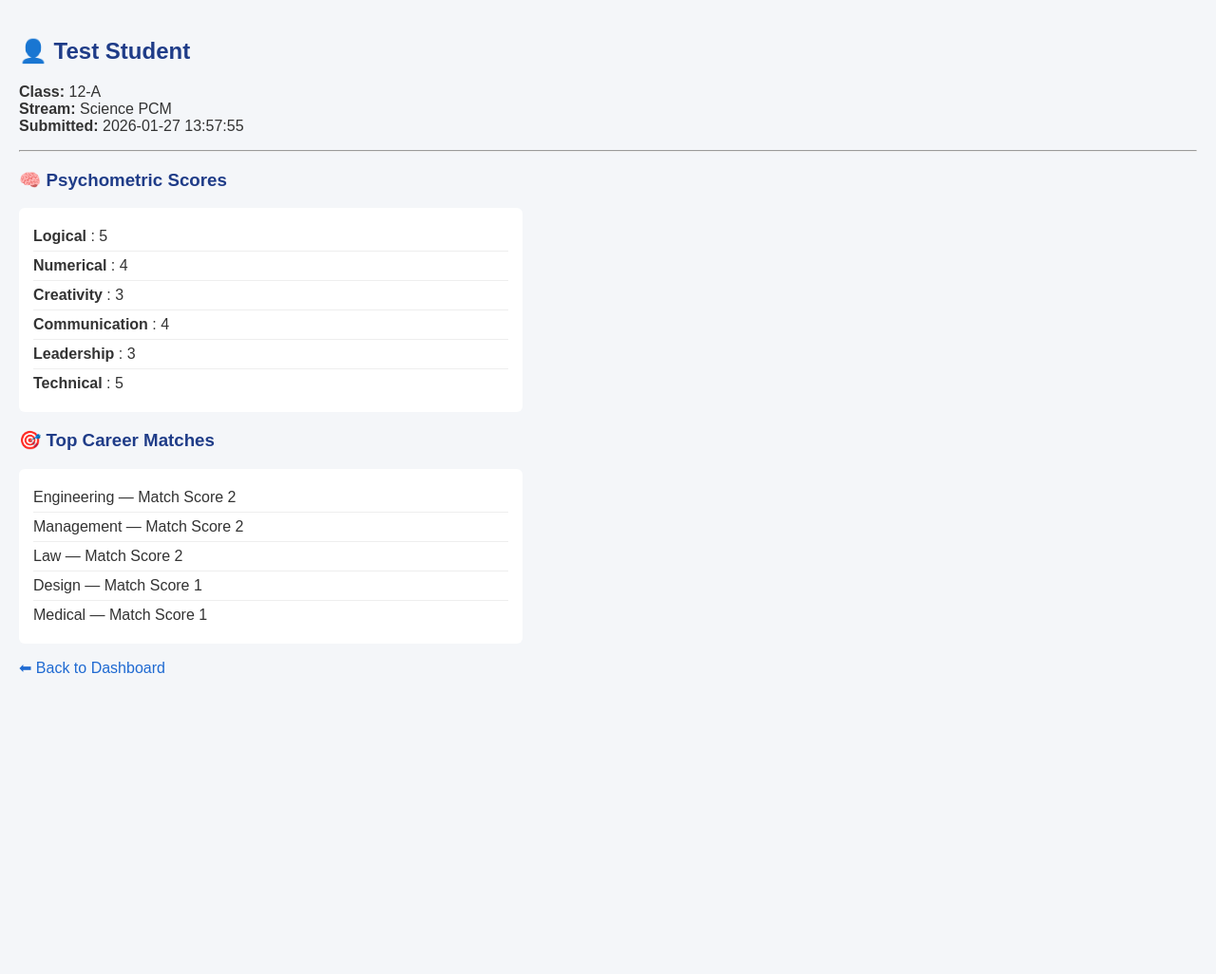
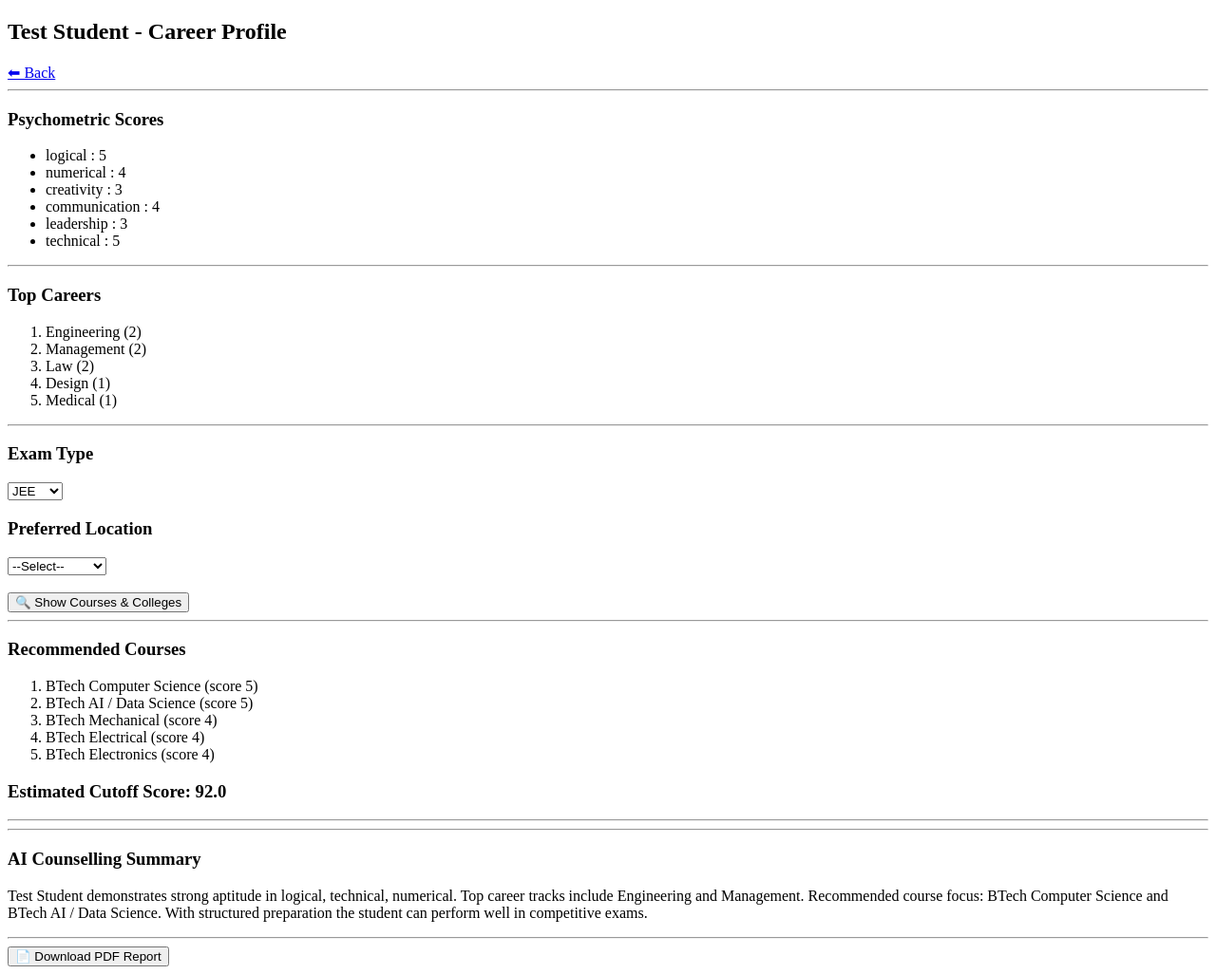
Before and after one commit to arkajinx/career-portal, a Flask app: page /student/1 in a window 1280 px wide. Shown: the whole page at 95% size. Before the commit the page ends 709 px from the top, so only its background shows below. Run offline with Flask 3, Linux system fonts and the light colour scheme; the visitor is signed in with stand-in values (Sample User, id 1); data comes from the database, SQL or seed files in the repository.

Commit message:
Enhance student detail page with new features
Updated the student detail page to include additional features such as exam type selection, preferred location, and recommended courses.

```diff
--- a/templates/student_detail.html
+++ b/templates/student_detail.html
@@ -1,40 +1,97 @@
 <!DOCTYPE html>
 <html>
 <head>
-    <title>Student Detail – Career Portal</title>
-    <link rel="stylesheet" href="{{ url_for('static', filename='style.css') }}">
+    <title>Student Detail</title>
 </head>
 <body>
 
-<h2>👤 {{ student[1] }}</h2>
+<h2>{{ student[1] }} - Career Profile</h2>
 
-<p>
-<b>Class:</b> {{ student[2] }} <br>
-<b>Stream:</b> {{ student[3] }} <br>
-<b>Submitted:</b> {{ student[6] if student|length > 6 else "" }}
-</p>
+<a href="/dashboard">⬅ Back</a>
 
 <hr>
 
-<h3>🧠 Psychometric Scores</h3>
-
+<h3>Psychometric Scores</h3>
 <ul>
-{% for k, v in scores.items() %}
-    <li><b>{{ k.capitalize() }}</b> : {{ v }}</li>
+{% for k,v in scores.items() %}
+  <li>{{ k }} : {{ v }}</li>
 {% endfor %}
 </ul>
 
-<h3>🎯 Top Career Matches</h3>
+<hr>
 
+<h3>Top Careers</h3>
+<ol>
+{% for c,s in recs %}
+  <li>{{ c }} ({{ s }})</li>
+{% endfor %}
+</ol>
+
+<hr>
+
+<form method="post">
+
+<h3>Exam Type</h3>
+<select name="exam">
+  <option value="JEE" {% if exam=="JEE" %}selected{% endif %}>JEE</option>
+  <option value="NEET" {% if exam=="NEET" %}selected{% endif %}>NEET</option>
+</select>
+
+<h3>Preferred Location</h3>
+<select name="state">
+  <option value="">--Select--</option>
+  <option value="West Bengal" {% if selected_state=="West Bengal" %}selected{% endif %}>West Bengal</option>
+  <option value="India" {% if selected_state=="India" %}selected{% endif %}>All India</option>
+  <option value="West" {% if selected_state=="West" %}selected{% endif %}>USA / Europe</option>
+</select>
+
+<br><br>
+
+<button type="submit">🔍 Show Courses & Colleges</button>
+
+</form>
+
+<hr>
+
+{% if courses %}
+<h3>Recommended Courses</h3>
+<ol>
+{% for c,s in courses %}
+  <li>{{ c }} (score {{ s }})</li>
+{% endfor %}
+</ol>
+{% endif %}
+
+{% if cutoff %}
+<h3>Estimated Cutoff Score: {{ cutoff }}</h3>
+{% endif %}
+
+<hr>
+
+{% if colleges %}
+<h3>Colleges</h3>
+
+{% for career, clgs in colleges.items() %}
+<h4>{{ career }}</h4>
 <ul>
-{% for r in recs %}
-    <li>{{ r[0] }} — Match Score {{ r[1] }}</li>
+{% for c,u in clgs %}
+<li><a href="{{ u }}" target="_blank">{{ c }}</a></li>
 {% endfor %}
 </ul>
+{% endfor %}
 
-<p>
-    <a href="/dashboard">⬅ Back to Dashboard</a>
-</p>
+{% endif %}
+
+<hr>
+
+<h3>AI Counselling Summary</h3>
+<p>{{ summary }}</p>
+
+<hr>
+
+<a href="/report/{{ student[0] }}">
+  <button>📄 Download PDF Report</button>
+</a>
 
 </body>
 </html>
```
